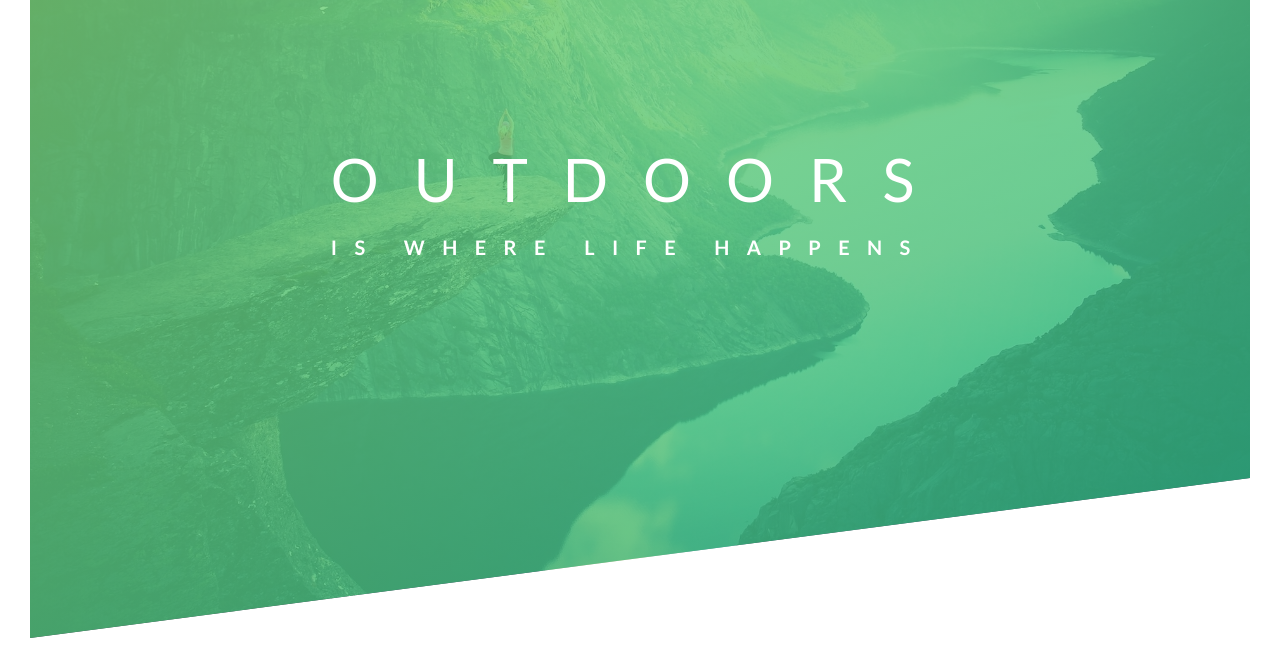
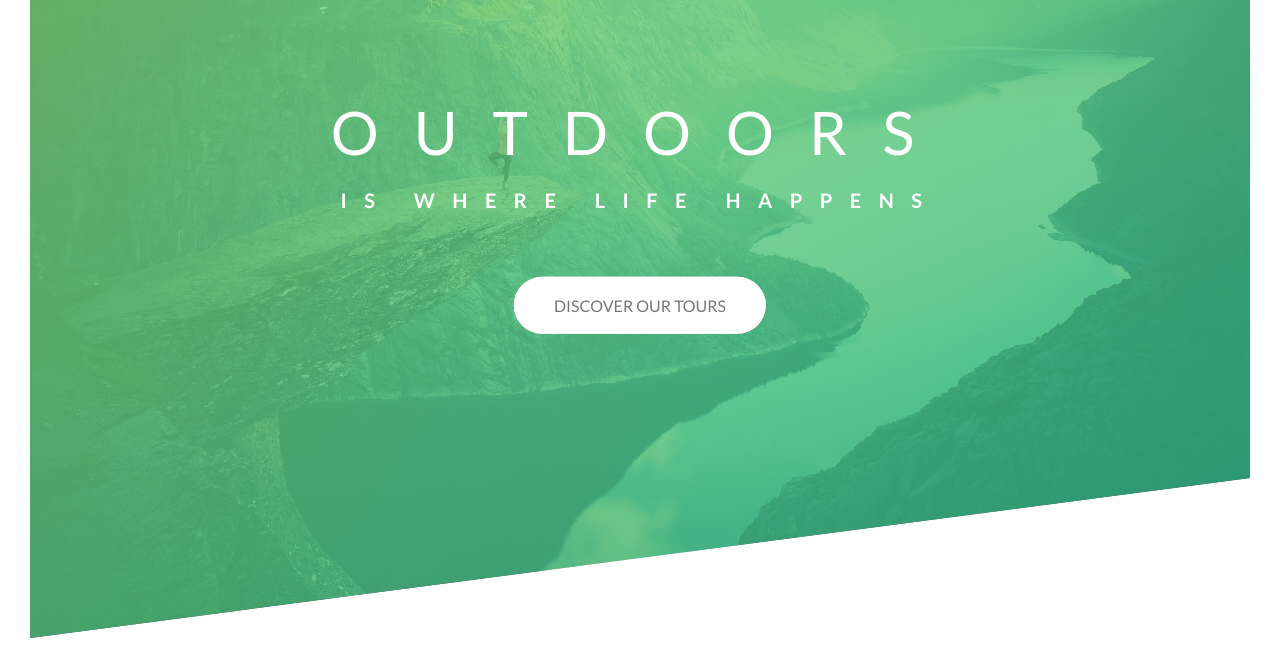
Before and after one commit to jdnunez504/Natours, a plain HTML site: page index.html in a window 1280 px wide. Shown: the part 152-820 px from the top of the page. Drawn offline with Linux system fonts and the light colour scheme.

Commit message:
BEM classes updated

```diff
--- a/css/style.css
+++ b/css/style.css
@@ -6,87 +6,90 @@ Medium green: #55c57a
 Dark green: #28b485
 
 */
-
-* {
+*,
+*::after,
+*::before {
   margin: 0;
   padding: 0;
-    box-sizing: border-box;
+  box-sizing: inherit;
+}
+
+html {
+  font-size: 62.5%;
 }
 
 body {
   font-family: "Lato", sans-serif;
   font-weight: 400;
-    font-size: 16px;
+  /*font-size: 16px;*/
   line-height: 1.7;
   color: #777;
-    padding: 30px;
+  padding: 3rem;
+  box-sizing: border-box;
 }
 
 .header {
   height: 95vh;
-    background-image: linear-gradient(
-            to right bottom,
-            #7ed56fcc, #28b485cc),
-    url(../img/hero.jpg);
+  background-image: linear-gradient(to right bottom, rgba(126, 213, 111, 0.8), rgba(40, 180, 133, 0.8)), url(../img/hero.jpg);
   background-size: cover;
   background-position: top;
   clip-path: polygon(0 0, 100% 0, 100% 75vh, 0 100%);
   position: relative;
 }
 
-.logo-box {
+.header__logo-box {
   position: absolute;
-    top: 40px;
-    left: 40px;
+  top: 4rem;
+  left: 4rem;
 }
 
-.logo {
-    height: 35px;
+.header__logo {
+  height: 3.5rem;
 }
 
 .heading-primary {
   color: #fff;
   text-transform: uppercase;
   /*backface-visibility: hidden;*/
+  margin-bottom: 6rem;
 }
 
-.heading-primary-main {
+.heading-primary--main {
   display: block;
-    font-size: 60px;
+  font-size: 6rem;
   font-weight: 400;
-    letter-spacing: 35px;
+  letter-spacing: 3.5rem;
   animation-name: moveInLeft;
   animation-duration: 1s;
   animation-timing-function: ease-out;
 }
 
-.heading-primary-sub {
+.heading-primary--sub {
   display: block;
-    font-size: 20px;
+  font-size: 2rem;
   font-weight: 700;
-    letter-spacing: 17.4px;
+  letter-spacing: 1.75rem;
   animation-name: moveInRight;
   animation-duration: 1s;
   animation-timing-function: ease-out;
 }
 
-.text-box {
+.header__text-box {
   position: absolute;
   top: 40%;
   left: 50%;
   transform: translate(-50%, -40%);
+  text-align: center;
 }
 
 @keyframes moveInLeft {
   0% {
     opacity: 0;
-        transform: translateX(-100px);
+    transform: translateX(-10rem);
   }
-
   80% {
-        transform: translateX(10px);
+    transform: translateX(1rem);
   }
-
   100% {
     opacity: 1;
     transform: translateX(0);
@@ -95,15 +98,84 @@ body {
 @keyframes moveInRight {
   0% {
     opacity: 0;
-        transform: translateX(100px);
+    transform: translateX(10rem);
   }
-
   80% {
-        transform: translateX(-10px);
+    transform: translateX(-1rem);
   }
-
   100% {
     opacity: 1;
     transform: translateX(0);
   }
 }
+@keyframes moveInBottom {
+  0% {
+    opacity: 0;
+    transform: translateY(3rem);
+  }
+  80% {
+    transform: translateY(0);
+  }
+  100% {
+    opacity: 1;
+    transform: translateY(0);
+  }
+}
+.btn:link,
+.btn:visited {
+  font-size: 1.6rem;
+  text-transform: uppercase;
+  text-decoration: none;
+  padding: 1.5rem 4rem;
+  display: inline-block;
+  border-radius: 10rem;
+  transition: all 0.2s;
+  position: relative;
+}
+
+.btn:hover {
+  transform: translateY(-0.3rem);
+  box-shadow: 0 1rem 2rem rgba(0, 0, 0, 0.2);
+}
+
+.btn:active {
+  transform: translateY(-0.1rem);
+  box-shadow: 0 0.5rem 1rem rgba(0, 0, 0, 0.2);
+}
+
+.btn--white {
+  background-color: #fff;
+  color: #777;
+}
+
+.btn::after {
+  content: "";
+  display: inline-block;
+  height: 100%;
+  width: 100%;
+  border-radius: 100px;
+  position: absolute;
+  top: 0;
+  left: 0;
+  z-index: -1;
+}
+
+.btn--white::after {
+  background-color: #fff;
+  transition: all 0.4s;
+}
+
+.btn:hover::after {
+  transform: scaleX(1.4) scaleY(1.6);
+  opacity: 0;
+}
+
+.btn--animated {
+  animation-name: moveInBottom;
+  animation-duration: 1s;
+  animation-timing-function: ease-out;
+  animation-delay: 0.75s;
+  animation-fill-mode: backwards;
+}
+
+/*# sourceMappingURL=style.css.map */
--- a/index.html
+++ b/index.html
@@ -14,14 +14,16 @@
 </head>
 <body>
 <header class="header">
-    <div class="logo-box">
-        <img src="img/logo-white.png" alt="Logo" class="logo">
+    <div class="header__logo-box">
+        <img src="img/logo-white.png" alt="Logo" class="header__logo">
     </div>
-    <div class="text-box">
+    <div class="header__text-box">
         <h1 class="heading-primary">
-            <span class="heading-primary-main">Outdoors</span>
-            <span class="heading-primary-sub">is where life happens</span>
+            <span class="heading-primary--main">Outdoors</span>
+            <span class="heading-primary--sub">is where life happens</span>
         </h1>
+
+        <a href="#" class="btn btn--white btn--animated">Discover our tours</a>
     </div>
 </header>
 </body>
```
Lines whose indentation alone changed are shown as unchanged.
